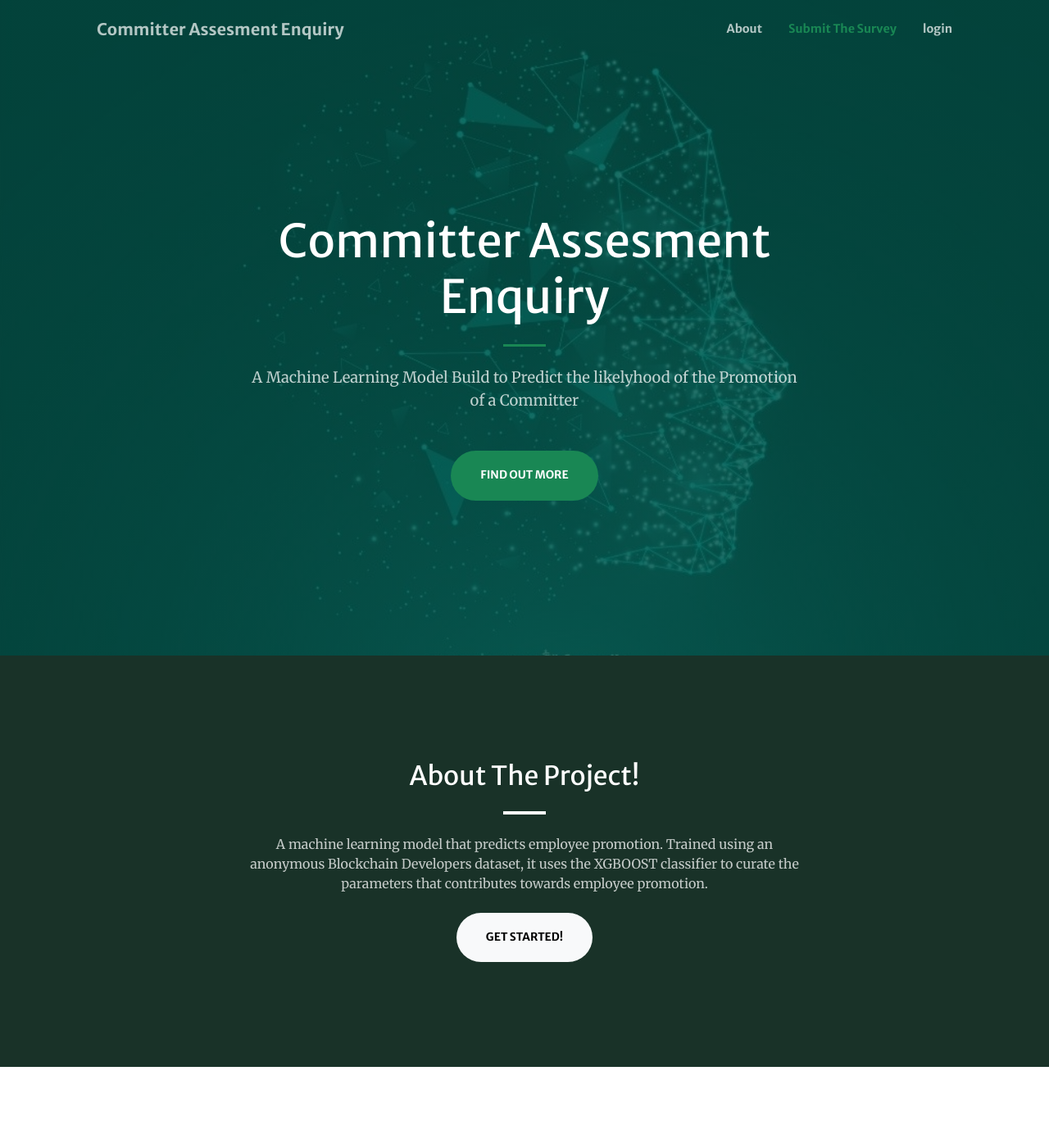
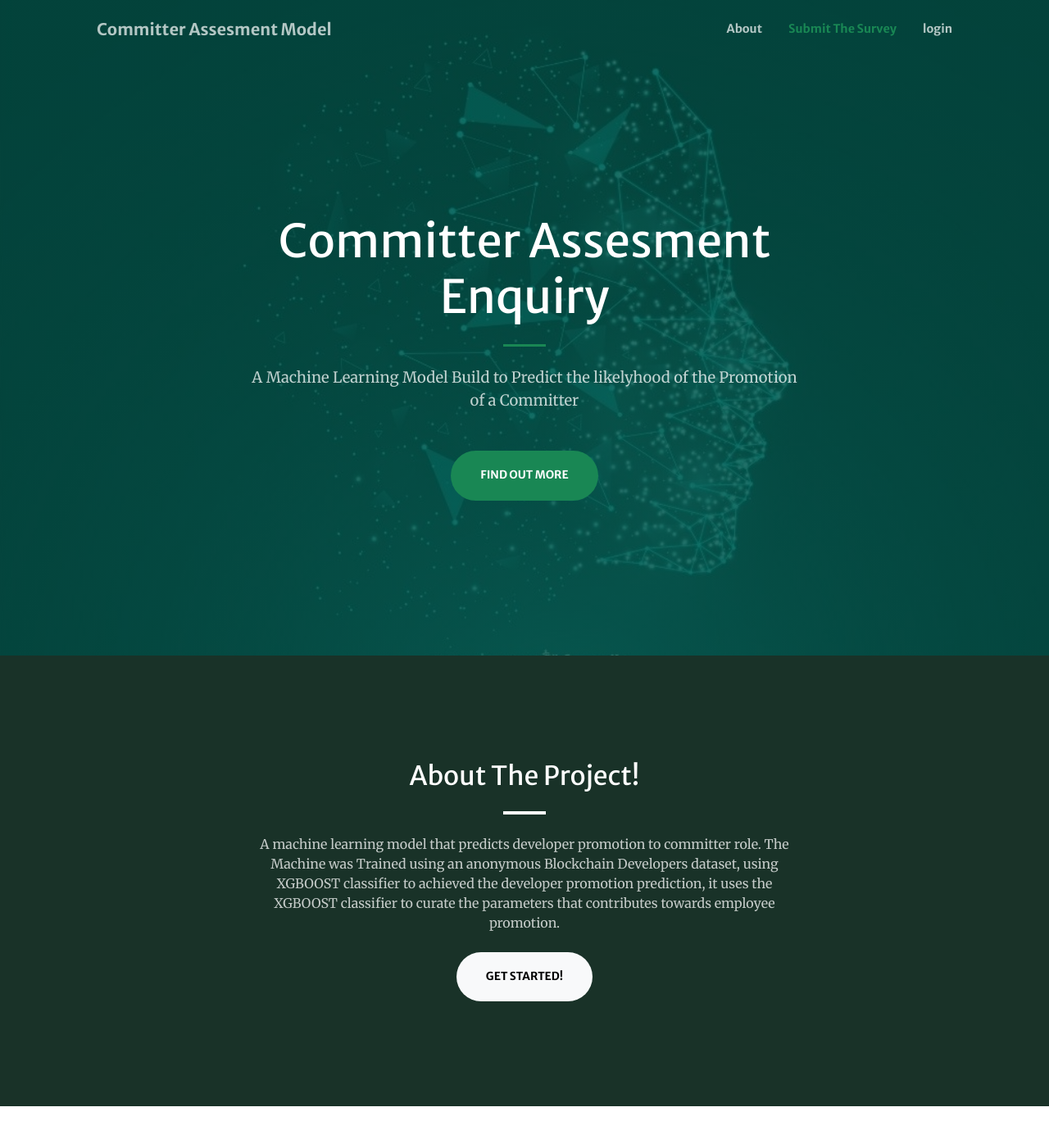
Before and after one commit to mansheik/committer_assessment_project, a Flask app: page / in a window 1280 px wide. Shown: the top 1390 px of the page at 82% size. Run offline with Flask 2, Linux system fonts and the light colour scheme; some libraries are stand-ins or nearby versions.

Commit message:
modified html

```diff
--- a/templates/index.html
+++ b/templates/index.html
@@ -5,7 +5,7 @@
         <meta name="viewport" content="width=device-width, initial-scale=1, shrink-to-fit=no" />
         <meta name="description" content="" />
         <meta name="author" content="" />
-        <title>Committer Assessment Enquiry</title>
+        <title>Committer Assessment Model</title>
         <!-- Bootstrap Icons-->
         <link href="https://cdn.jsdelivr.net/npm/bootstrap-icons@1.5.0/font/bootstrap-icons.css" rel="stylesheet" />
         <!-- Google fonts-->
@@ -21,7 +21,7 @@
         <!-- Navigation-->
         <nav class="navbar navbar-expand-lg navbar-light fixed-top py-3" id="mainNav">
             <div class="container px-4 px-lg-5">
-                <a class="navbar-brand" href="#page-top">Committer Assesment Enquiry</a>
+                <a class="navbar-brand" href="#page-top">Committer Assesment Model</a>
                 <button class="navbar-toggler navbar-toggler-right" type="button" data-bs-toggle="collapse" data-bs-target="#navbarResponsive" aria-controls="navbarResponsive" aria-expanded="false" aria-label="Toggle navigation"><span class="navbar-toggler-icon"></span></button>
                 <div class="collapse navbar-collapse" id="navbarResponsive">
                     <ul class="navbar-nav ms-auto my-2 my-lg-0">
@@ -56,7 +56,7 @@
                     <div class="col-lg-8 text-center">
                         <h2 class="text-white mt-0">About The Project!</h2>
                         <hr class="divider divider-light" />
-                        <p class="text-white-75 mb-4">A machine learning model that predicts employee promotion. Trained using an anonymous Blockchain Developers dataset, it uses the XGBOOST classifier to curate the parameters that contributes towards employee promotion.</p>
+                        <p class="text-white-75 mb-4">A machine learning model that predicts developer promotion to committer role. The Machine was Trained using an anonymous Blockchain Developers dataset, using XGBOOST classifier to achieved the developer promotion prediction, it uses the XGBOOST classifier to curate the parameters that contributes towards employee promotion.</p>
                         <a class="btn btn-light btn-xl" href="#form">Get Started!</a>
                     </div>
                 </div>
```
Also changed, not shown: database/database.db.
